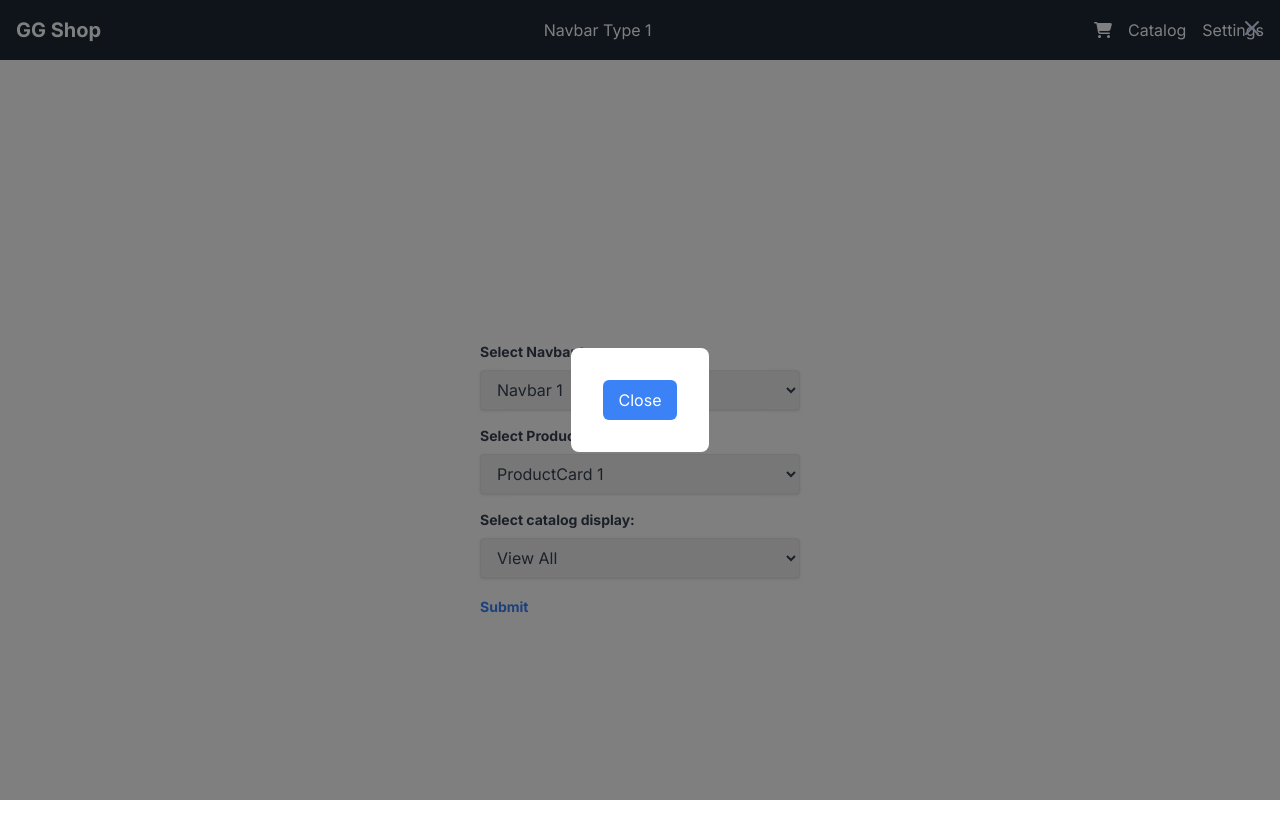
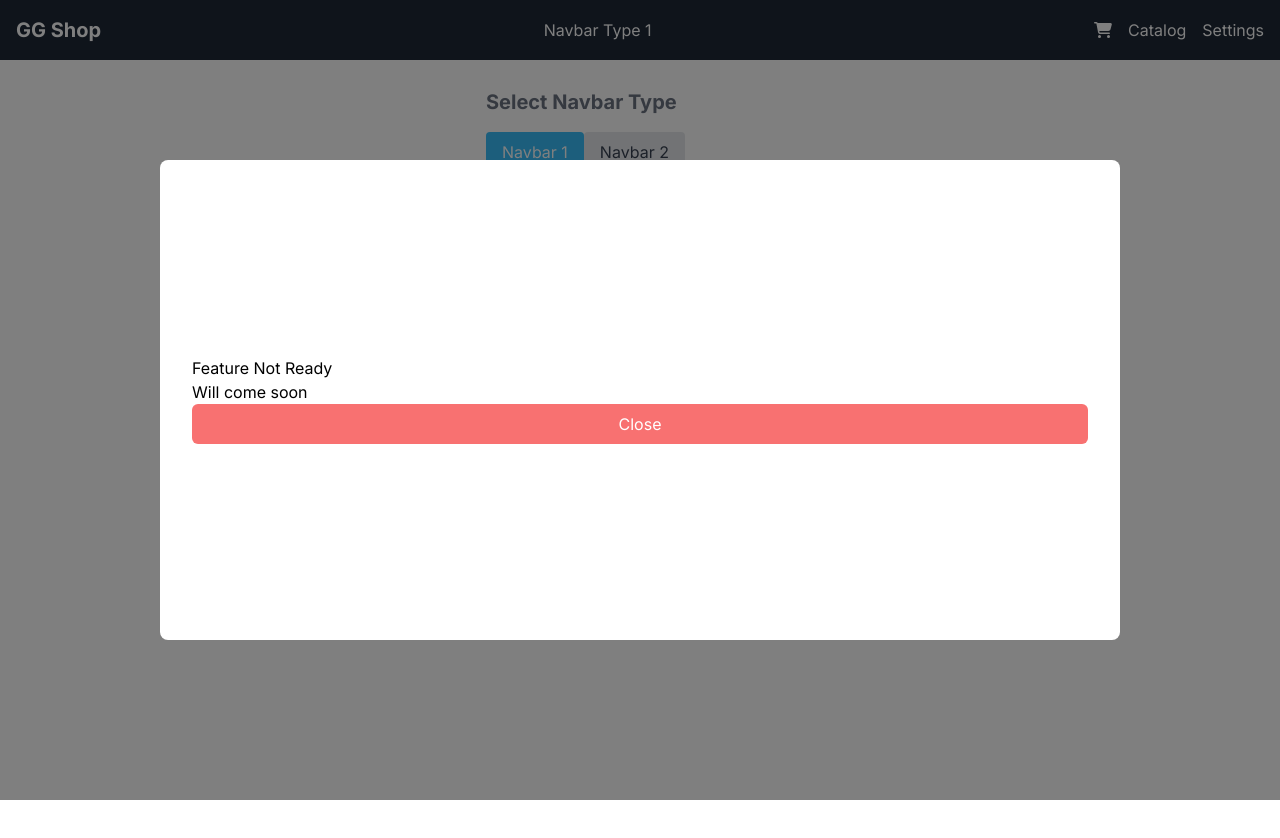
Before and after one commit to ravi1104/ecommerce-app, a Next.js app: page /settings in a window 1280 px wide. Both pictures are taken after a click on the item 1103 px from the left and 30 px from the top of the page. Shown: the top 838 px of the page. Built offline with nearby package versions, Linux system fonts and the light colour scheme.

Commit message:
change color

```diff
--- a/app/Conponents/Modal.js
+++ b/app/Conponents/Modal.js
@@ -2,40 +2,32 @@
 import React, { useEffect, useState } from 'react';
 
 const Modal = ({ isOpen, onClose }) => {
-  const [product, setProduct] = useState(null);
+  const [products, setProducts] = useState([]);
 
-  // Function to retrieve product data from local storage
-  const recoverFromStorage = () => {
-    const existingProduct = JSON.parse(localStorage.getItem('products'));
-    console.log(existingProduct);
-    setProduct(existingProduct);
-  };
+
 
   useEffect(() => {
     if (isOpen) {
-      recoverFromStorage();
+      console.log(products);
     }
-  }, [isOpen]); // Call recoverFromStorage whenever isOpen changes
+  }, [isOpen]);
 
-  // If the modal is not open, don't render anything
   if (!isOpen) return null;
 
   return (
     <div className="fixed inset-0 z-50 flex justify-center items-center bg-black bg-opacity-50">
-      <div className="bg-white rounded-lg w-70vw h-40vh p-8">
-        <button className="absolute top-4 right-4 text-gray-500 hover:text-gray-700" onClick={onClose}>
-          <svg xmlns="http://www.w3.org/2000/svg" className="h-6 w-6" fill="none" viewBox="0 0 24 24" stroke="currentColor">
-            <path strokeLinecap="round" strokeLinejoin="round" strokeWidth="2" d="M6 18L18 6M6 6l12 12" />
-          </svg>
-        </button>
-        {product && (
-          <>
-            <h2 className="text-2xl font-bold mb-4">{product.title}</h2>
-            <p className="text-gray-700 mb-4">{product.description}</p>
-            <img src={product.imageUrl} alt="Product" className="w-full h-32 object-cover mb-4" />
-          </>
-        )}
-        <button className="bg-blue-500 text-white px-4 py-2 rounded-md hover:bg-blue-600" onClick={onClose}>Close</button>
+      <div className="bg-white overflow-y-auto h-3/5 w-3/4 rounded-lg p-8 flex flex-col justify-center">
+        {/* {products.map((product) => (
+          <div key={product.id} className="mb-6 flex">
+            <img src={product.image} alt="Product" className="w-8 h-8 object-cover mb-2 rounded-md hover:opacity-80 transition duration-300 cursor-pointer" />
+            <p className="text-sm font-bold mb-2">{product.title}</p>
+            <p className="text-gray-700 mb-2">${product.price}</p>
+            <button className="bg-red-400 text-white px-2 py-2 ml-5 rounded-md hover:bg-red-600" onClick={() => { recoverFromStorage(product.id) }}>Remove</button>
+          </div>
+        ))} */}
+        <h1>Feature Not Ready</h1>
+        <p>Will come soon</p>
+        <button className="bg-red-400 text-white px-4 py-2 rounded-md hover:bg-red-600" onClick={onClose}>Close</button>
       </div>
     </div>
   );
--- a/app/catalog/loading.js
+++ b/app/catalog/loading.js
@@ -1,10 +1,10 @@
 "use client"
 const Loading = () => {
     return (
-        <>
-            <h1>Loading ...</h1>
-            {console.log("loading")}
-        </>
-    )
-}
+        <div className="flex items-center justify-center h-screen">
+            <div className="animate-spin rounded-full h-16 w-16 border-b-2 border-gray-900"></div>
+        </div>
+    );
+};
+
 export default Loading;
--- a/app/settings/loading.js
+++ b/app/settings/loading.js
@@ -1,10 +1,10 @@
 "use client"
 const Loading = () => {
     return (
-        <>
-            <h1>Loading ...</h1>
-            {console.log("loading")}
-        </>
-    )
-}
+        <div className="flex items-center justify-center h-screen">
+            <div className="animate-spin rounded-full h-16 w-16 border-b-2 border-gray-900"></div>
+        </div>
+    );
+};
+
 export default Loading;
--- a/app/settings/page.js
+++ b/app/settings/page.js
@@ -11,62 +11,92 @@ const First = () => {
         document.title = "Settings";
     }, [navbar, productCard, catalog]);
 
+    const handleNavbarClick = (type) => {
+        setNavbar(type);
+    };
+
+    const handleProductCardClick = (type) => {
+        setProductCard(type);
+    };
+
+    const handleCatalogClick = (type) => {
+        setCatalog(type);
+    };
+
     return (
-        <div className="flex flex-col items-center justify-center min-h-screen py-2">
+        <div className="flex flex-col pl-3 items-center min-h-screen py-2">
             <div className="w-full max-w-xs">
-                <div className="mb-4">
-                    <label className="block text-gray-700 text-sm font-bold mb-2" htmlFor="navbar">
-                        Select Navbar type:
-                    </label>
-                    <select
-                        id="navbar"
-                        className="shadow border rounded w-full py-2 px-3 text-gray-700 leading-tight focus:outline-none focus:shadow-outline"
-                        value={navbar}
-                        onChange={(e) => setNavbar(e.target.value)}
-                    >
-                        <option value="nav1">Navbar 1</option>
-                        <option value="nav2">Navbar 2</option>
-                    </select>
+                <div>
+                    <h1 className="text-sm sm:text-xl font-bold mb-4 text-gray-500">Select Navbar Type</h1>
+
+                    <div>
+                        <button
+                            className={`${navbar === "nav1" ? "bg-sky-400 text-white" : "bg-gray-200 text-gray-700"
+                                } py-1 px-2 sm:py-2 sm:px-4 rounded focus:outline-none focus:shadow-outline`}
+                            onClick={() => handleNavbarClick("nav1")}
+                        >
+                            Navbar 1
+                        </button>
+                        <button
+                            className={`${navbar === "nav2" ? "bg-sky-400 text-white" : "bg-gray-200 text-gray-700"
+                                } py-1 px-2 sm:py-2 sm:px-4 rounded focus:outline-none focus:shadow-outline`}
+                            onClick={() => handleNavbarClick("nav2")}
+                        >
+                            Navbar 2
+                        </button>
+                    </div>
                 </div>
 
-                <div className="mb-4">
-                    <label className="block text-gray-700 text-sm font-bold mb-2" htmlFor="productCard">
-                        Select ProductCard type:
-                    </label>
-                    <select
-                        id="productCard"
-                        className="shadow border rounded w-full py-2 px-3 text-gray-700 leading-tight focus:outline-none focus:shadow-outline"
-                        value={productCard}
-                        onChange={(e) => setProductCard(e.target.value)}
-                    >
-                        <option value="productCard1">ProductCard 1</option>
-                        <option value="productCard2">ProductCard 2</option>
-                    </select>
+                <div>
+                    <h1 className="text-sm sm:text-xl mt-3 font-bold mb-4 text-gray-500">Select ProductCard Type</h1>
+                    <div>
+                        <button
+                            className={`${productCard === "productCard1" ? "bg-indigo-500 text-white" : "bg-gray-200 text-gray-700"
+                                } py-1 px-2 sm:py-2 sm:px-4 rounded focus:outline-none focus:shadow-outline`}
+                            onClick={() => handleProductCardClick("productCard1")}
+                        >
+                            ProductCard 1
+                        </button>
+                        <button
+                            className={`${productCard === "productCard2" ? "bg-indigo-500 text-white" : "bg-gray-200 text-gray-700"
+                                } py-1 px-2 sm:py-2 sm:px-4 rounded focus:outline-none focus:shadow-outline`}
+                            onClick={() => handleProductCardClick("productCard2")}
+                        >
+                            ProductCard 2
+                        </button>
+                    </div>
                 </div>
 
-                <div className="mb-4">
-                    <label className="block text-gray-700 text-sm font-bold mb-2" htmlFor="catalog">
-                        Select catalog display:
-                    </label>
-                    <select
-                        id="catalog"
-                        className="shadow border rounded w-full py-2 px-3 text-gray-700 leading-tight focus:outline-none focus:shadow-outline"
-                        value={catalog}
-                        onChange={(e) => setCatalog(e.target.value)}
-                    >
-                        <option value="view_all">View All</option>
-                        <option value="carousel">Carousel</option>
-                    </select>
+                <div>
+                    <h1 className="text-sm sm:text-xl mt-3 font-bold mb-4 text-gray-500">Select Catalog Display</h1>
+                    <div>
+                        <button
+                            className={`${catalog === "view_all" ? "bg-amber-400 text-white" : "bg-gray-200 text-gray-700"
+                                } py-1 px-2 sm:py-2 sm:px-4 rounded focus:outline-none focus:shadow-outline`}
+                            onClick={() => handleCatalogClick("view_all")}
+                        >
+                            View All
+                        </button>
+                        <button
+                            className={`${catalog === "carousel" ? "bg-amber-400 text-white" : "bg-gray-200 text-gray-700"
+                                } py-1 px-2 sm:py-2 sm:px-4 rounded focus:outline-none focus:shadow-outline`}
+                            onClick={() => handleCatalogClick("carousel")}
+                        >
+                            Carousel
+                        </button>
+                    </div>
                 </div>
 
                 <Link href={`/catalog/pref?nav=${navbar}&card=${productCard}&catalog=${catalog}`}>
-                    <p className="inline-block align-baseline font-bold text-sm text-blue-500 hover:text-blue-800">
+                    <button className="bg-blue-400 mt-4 hover:bg-blue-500 text-white font-bold py-1 px-2 sm:py-2 sm:px-4 rounded focus:outline-none focus:shadow-outline">
                         Submit
-                    </p>
+                    </button>
                 </Link>
+
+
             </div>
         </div>
-    )
-}
+    );
+};
 
 export default First;
--- a/package.json
+++ b/package.json
@@ -16,6 +16,7 @@
     "@fortawesome/react-fontawesome": "^0.2.0",
     "@headlessui/react": "^1.7.18",
     "@heroicons/react": "^2.1.3",
+    "@reduxjs/toolkit": "^2.2.2",
     "next": "14.1.4",
     "react": "^18",
     "react-dom": "^18"
```
Also changed, not shown: app/Conponents/ProductCard1.js (+8 -21 lines), app/Conponents/ProductCard2.js (+11 -22 lines), app/page.js (+32 -7 lines), 1 other file (tests, documents, lock files or other folders).
